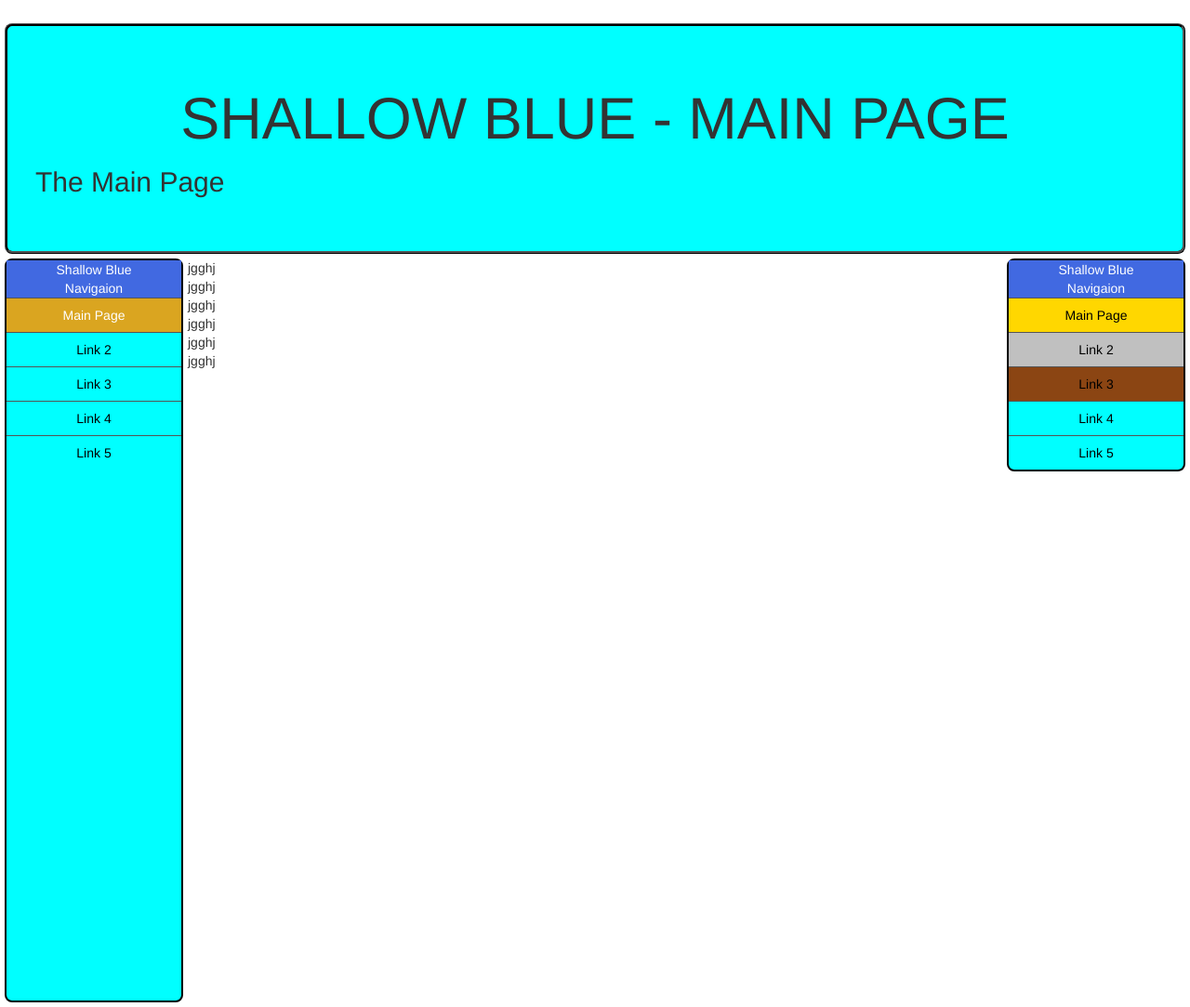
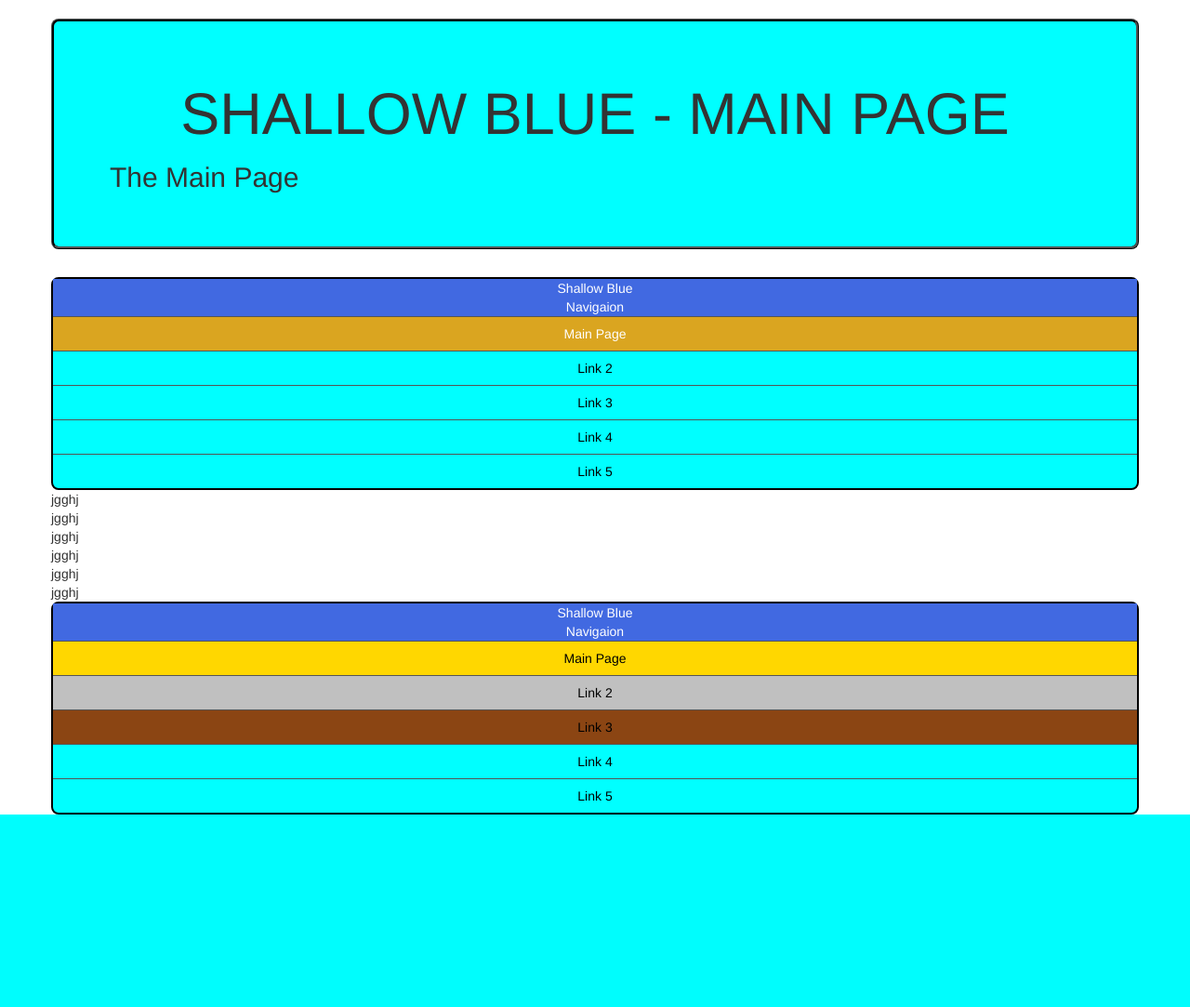
Before and after one commit to QuasarX1/Shallow-Blue-Testing, a Flask app: page / in a window 1280 px wide. Shown: the whole page at 93% size. After the commit the page ends 876 px from the top, so only its background shows below. Run offline with Flask 2, Linux system fonts and the light colour scheme.

Commit message:
Added more styling to the website

```diff
--- a/Shallow Blue Website/static/content/ShallowBlueStyles.css
+++ b/Shallow Blue Website/static/content/ShallowBlueStyles.css
@@ -3,11 +3,11 @@
     list-style-type: none;
     margin: 0;
     padding: 0;
-    width: 100%;
+    /*width: 100%;*/
     background-color: aqua;
     border: 2px solid black;
     border-radius: 8px;
-    height: 100%
+    /*height: 100%*/
 }
 
 .navBar_ul li a {
@@ -46,7 +46,7 @@ border-bottom: 1px solid #555;
     list-style-type: none;
     margin: 0;
     padding: 0;
-    width: 100%;
+    /*width: 100%;*/
     background-color: aqua;
     border: 2px solid black;
     border-radius: 8px
--- a/Shallow Blue Website/templates/MainTemplate.html
+++ b/Shallow Blue Website/templates/MainTemplate.html
@@ -16,15 +16,23 @@
 
 <body>
 
-    <header class="jumbotron" style="background-color:aqua; margin:5px; border: 3px ridge black; border-radius:8px">
+    <div class="container">
+
+        <header class="row">
+
+            <div class=" col_xs_12 jumbotron" style="background-color:aqua;/* margin:5px;*/ border: 3px ridge black; border-radius:8px">
 
                 <h1 style="text-align:center">SHALLOW BLUE - {{pageTitle.upper()}}</h1>
 
                 <div style="text-align:left">{% block header %}{% endblock %}</div>
 
+            </div>
+
         </header>
 
-     <aside style="float:left; width:15%; margin:5px; margin-top:0">
+        <div class="row">
+
+            <aside class="col_xs_3">
 
                 <ul class="navBar_ul">
 
@@ -39,7 +47,11 @@
 
             </aside>
 
-    <aside style="float:right; width:15%; margin:5px; margin-top:0">
+            <section class="col_xs_6">
+                {% block body %}{% endblock %}
+            </section>
+
+            <aside class="col_xs_3">
 
                 <ul class="scoreBar_ul">
 
@@ -54,9 +66,9 @@
 
             </aside>
 
-    <section>
-        {% block body %}{% endblock %}
-    </section>
+        </div>
+
+    </div>
 
 </body>
 
```
Lines whose indentation alone changed are shown as unchanged.
